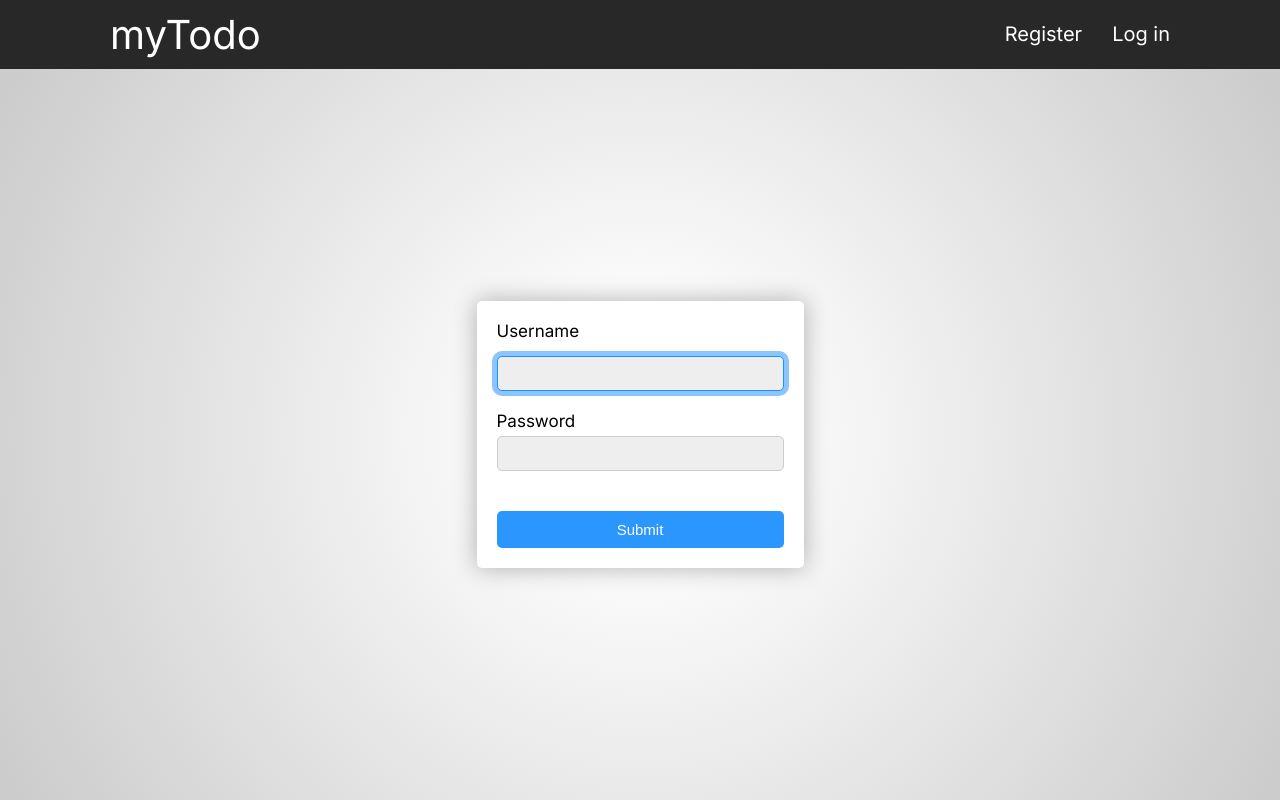
After one commit to mohammad-alj/myTodo, a Flask app: page /login in a window 1280 px wide. The commit adds this page. Run offline with Flask 3, Linux system fonts and the light colour scheme.

Commit message:
Create the log in page.

```diff
--- a/app.py
+++ b/app.py
@@ -15,5 +15,10 @@ def register():
     return render_template("register.html", is_logged_in=logged_in)
 
 
+@app.route("/login", methods=["GET", "POST"])
+def login():
+    return render_template("login.html", is_logged_in=logged_in)
+
+
 if __name__ == "__main__":
     app.run(debug=True)
--- a/static/index.css
+++ b/static/index.css
@@ -58,3 +58,7 @@ main {
 .btn--primary:focus {
 	background-color: rgb(112, 183, 255);
 }
+
+.error {
+	color: red;
+}
--- a/templates/layout.html
+++ b/templates/layout.html
@@ -22,7 +22,7 @@
 				<ul class="nav__items">
 					{% if is_logged_in is sameas false %}
 					<li class="nav__item"><a href="/register" class="nav__link">Register</a></li>
-					<li class="nav__item"><a href="" class="nav__link">Log in</a></li>
+					<li class="nav__item"><a href="/login" class="nav__link">Log in</a></li>
 					{% elif is_logged_in is sameas true %}
 					<li class="nav__item"><a href="" class="nav__link">Acount</a></li>
 					{% endif %}
--- /dev/null
+++ b/templates/login.html
@@ -0,0 +1,33 @@
+{% extends 'layout.html' %} {% block title %} Log in {% endblock %} {% block css %}
+<link rel="stylesheet" href="../static/form.css" />
+{% endblock %} {% block main %}
+<form action="/login" method="post" class="form">
+	<div class="form-group">
+		<label class="form__label" for="username">Username</label>
+		<input
+			class="form__input"
+			type="text"
+			id="username"
+			autocomplete="off"
+			autofocus
+			name="username"
+			minlength="5"
+		/>
+	</div>
+	<div class="form-group">
+		<label class="form__label" for="password">Password</label>
+		<input
+			class="form__input"
+			type="password"
+			id="password"
+			autocomplete="off"
+			autofocus
+			name="password"
+			minlength="5"
+		/>
+	</div>
+
+	<button class="btn btn--primary" type="submit" id="submit">Submit</button>
+</form>
+
+{% endblock %}
```
